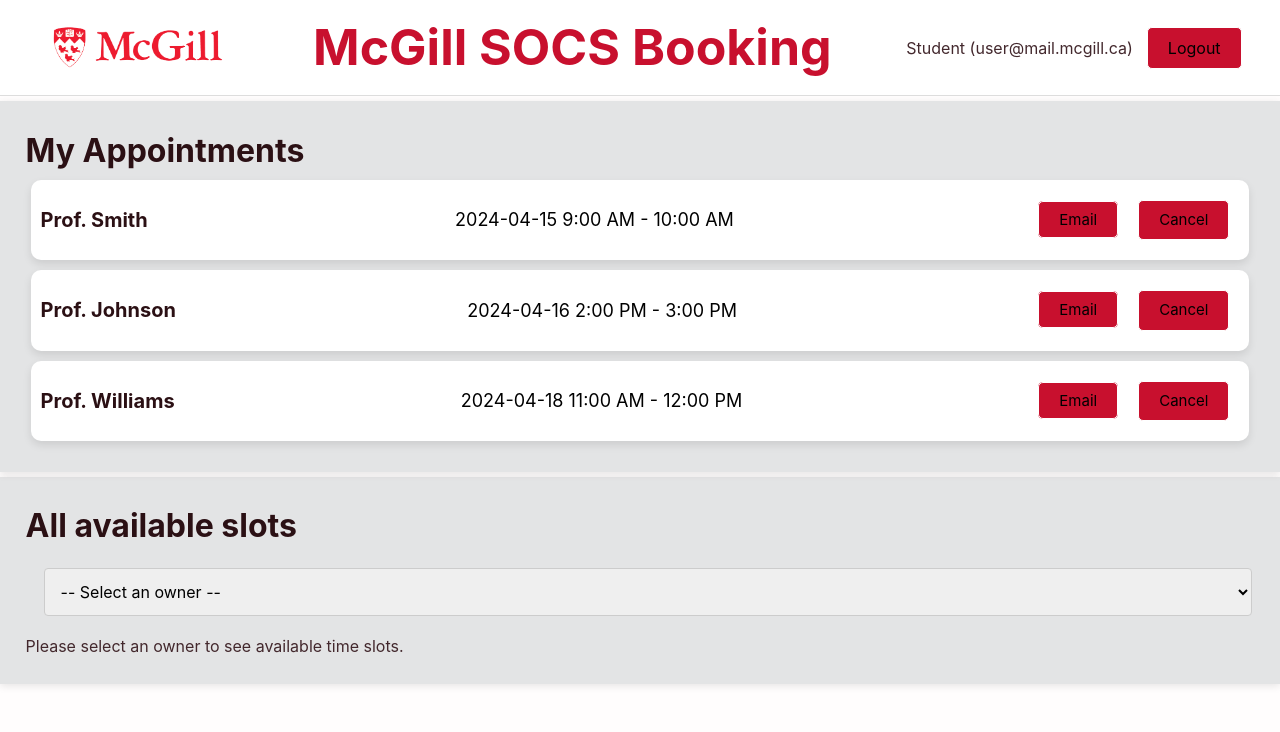
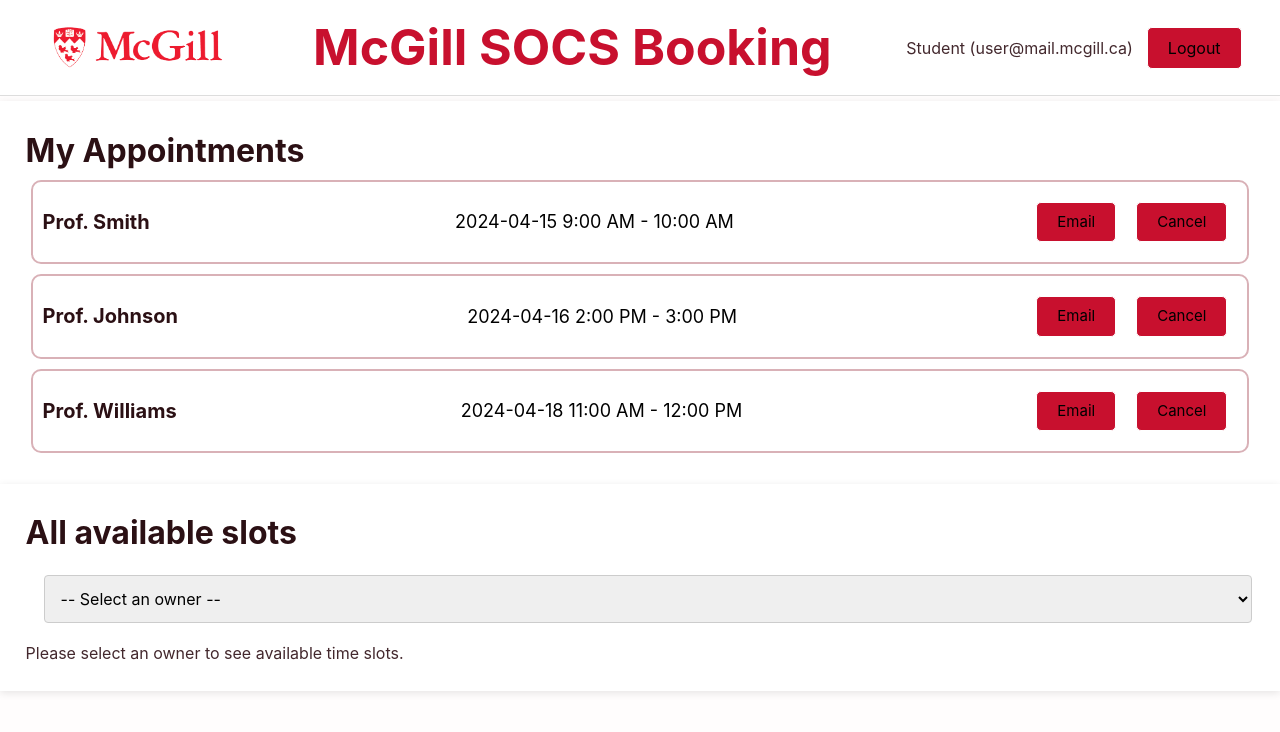
Before and after one commit to YR701/booking-app, a React (Vite) app in the folder fe/: page / in a window 1280 px wide. Both pictures are taken after a click on the button "User Dashboard". Shown: the top 732 px of the page. Built offline with nearby package versions, Linux system fonts and the light colour scheme.

Commit message:
fix userdashbboard css

```diff
--- a/fe/src/App.jsx
+++ b/fe/src/App.jsx
@@ -323,20 +323,8 @@
   }
   //tepmorary redirect button to dashboard for testing
   if (showDashboard) {
-    return <UserDashboard handleLogout={logout} user={user}/>;
+    return <UserDashboard handleLogout={logout} user={user} />;
   }
-
-  //go to dashboard when logged in
-  if (user) {
-    if (user.role === 'student') {
-      return <UserDashboard handleLogout={logout} user={user}/>;
-    }
-    // } else if (user.role === 'owner') {
-    //   return <OwnerDashboard handleLogout={logout} user={user}/>;
-    // }
-  }
-
-
   // if (currentPage === 'type2-create') {
   //   return (
   //     <Type2CreateGroupMeetingPage
@@ -401,7 +389,6 @@
       />
     );
   }
-
 
   return (
     <main className="page">
@@ -500,6 +487,9 @@
               createMailto={createMailto}
             />
           )}
+          {user.role === 'student' && (
+            <UserDashboard handleLogout={logout} user={user} />
+          )}
         </>
       )}
     </main>
--- a/fe/src/pages/UserDashboard.css
+++ b/fe/src/pages/UserDashboard.css
@@ -3,17 +3,16 @@
 .appointment {
     display: flex;
     flex-direction: column;
-    background-color: #5d67702c;
+    background-color: #ffffff;
     padding: 2%;
     box-shadow: 0 2px 8px #0000001a;
-    margin-bottom: 5px;
 }
 
 .appointment-info {
     background-color: #ffffff;
     padding: 10px;
     border-radius: 10px;
-    box-shadow: 0 4px 8px rgba(0, 0, 0, 0.1);
+    border: 2px solid var(--border);
     margin: 5px;
     display: flex;
     flex-wrap: wrap;
@@ -33,7 +32,7 @@
     text-align: left;
 }
 
-.appointment-info button, .appointment-info a {
+.appointment-info button {
     background-color: var(--accent);
     border: 1px solid #ffffff;
     color: #000000;
@@ -47,7 +46,7 @@
     white-space: nowrap;
 }
 
-.appointment-info button:hover, .appointment-info a:hover {
+.appointment-info button:hover {
     background-color: #757575;
     color: #ffffff;
 }
@@ -56,7 +55,7 @@
 .OwnerInfo {
     display: flex;
     flex-direction: column;
-    background-color: #5d67702c;
+    background-color: #ffffff;
     padding: 2%;
     box-shadow: 0 2px 8px #0000001a;
     margin-bottom: 5px;
@@ -233,6 +232,7 @@
     .appointment-info {
         flex-direction: column;
         text-align: center;
+
     }
 
     .appointment-info h2,
@@ -244,6 +244,7 @@
     .owner-header {
         flex-direction: column;
         text-align: center;
+
     }
 
     .slots-item {
@@ -257,12 +258,6 @@
 
     .owner-contact button {
         width: 100%;
-    }
-
-    .appointment-info button,
-    .appointment-info a {
-        width: 100%;
-        margin: 6px 0;
     }
 }
 
--- a/fe/src/pages/UserDashboard.jsx
+++ b/fe/src/pages/UserDashboard.jsx
@@ -124,7 +124,9 @@
               <h2>{appointment.ownerName}</h2>
               <p>{appointment.date} {appointment.startTime} - {appointment.endTime}</p>
               <div className="appointment-buttons">
-                <a href={`mailto:${appointment.ownerEmail}`}>Email</a>
+                <button onClick={() => window.location.href = `mailto:${appointment.ownerEmail}`}>
+                  Email
+                </button>
                 <button onClick={() => onCancel(appointment.id)}> Cancel</button>
               </div>
             </div>
@@ -178,7 +180,7 @@
                     <input type="datetime-local" id="endTime" />
                   </div>
                   <div className='request-form-item'>
-                    <input type="text" id="reason" placeholder="Reason for meeting" className='request-reason'/>
+                    <input type="text" id="reason" placeholder="Reason for meeting" className='request-reason' />
                   </div>
                   <button onClick={() => {
                     const startTime = document.getElementById('startTime').value;
```
Lines whose indentation alone changed are shown as unchanged.
